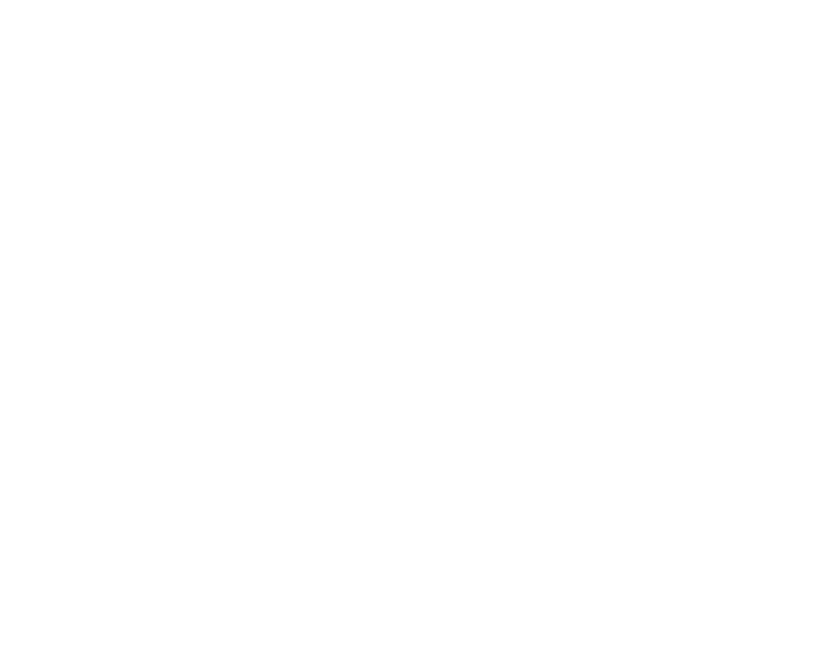
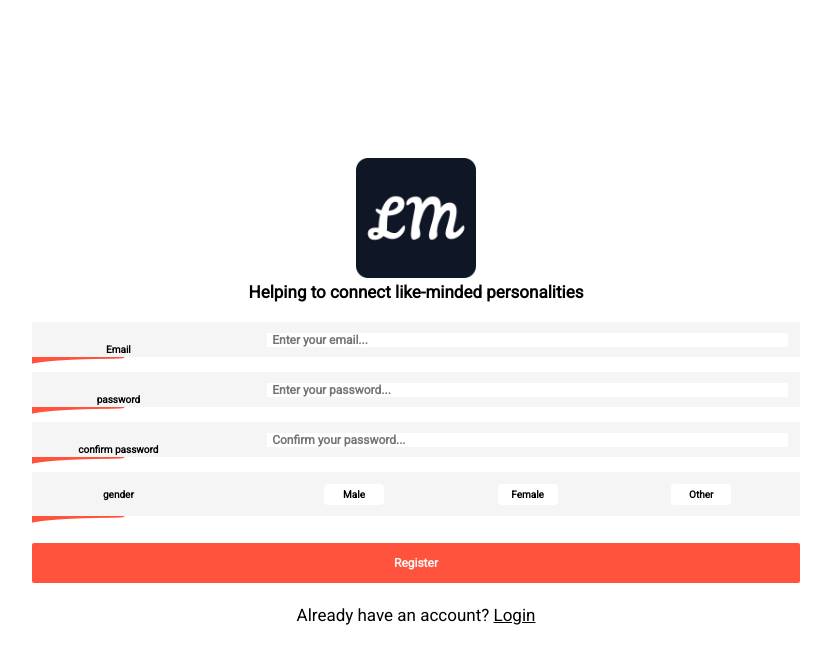
Before and after one commit to WebAhead5/like-minded-frontend, a React (Create React App) app: page /register in a window 1280 px wide. Shown: the top 664 px of the page, without its empty margins (224-1055 px from the left). Built offline with nearby package versions, Linux system fonts and the light colour scheme.

Commit message:
register page css do

```diff
--- a/src/App.js
+++ b/src/App.js
@@ -17,7 +17,7 @@
 import "./tools/recoil/recoilStates"
 import {LoginPage} from "./components/pages/loginPage/loginPage";
 import Dashboard from "./components/pages/dashboard/dashboard";
-
+import {Registration} from "./components/pages/registration/registration";
 import EditProfilePage from "./components/pages/editProfilePage/editProfilePage"
 // import {reduce} from 'immer'
 
@@ -32,8 +32,13 @@
                     <Route exact  path="/login/successful"  >
                         test
                     </Route>
+
                     <Route exact  path="/login">
                         <LoginPage />
+                    </Route>
+
+                    <Route exact  path="/register">
+                        <Registration />
                     </Route>
 
                     <Route exact  path="/dashboard">
--- a/src/components/common/candidateSuggestion/candidateSuggestion.js
+++ b/src/components/common/candidateSuggestion/candidateSuggestion.js
@@ -4,7 +4,9 @@
 
 const defaultImage = "/images/defaultImageProfile.png";
 
-function CandidateSuggestion({ imagesArr }) {
+function CandidateSuggestion({ userProfile }) {
+
+    const [expandedState, setExpandedState] = useState(false)
 
     return (
         <div className="candidateSuggestion">
--- /dev/null
+++ b/src/components/common/dashboardQuizSummary/dashboardQuizSummary.css
@@ -0,0 +1,47 @@
+div.dashboardQuizSummary {
+    border: black solid 2px;
+    display: flex;
+    flex-direction: column;
+    justify-content: center;
+    align-items: center;
+}
+
+p.banner {
+    color: white;
+    background-color: var(--color-navy);
+    padding: 10px;
+    width: 90%;
+    text-align: center;
+}
+
+div.quizMatchPreview {
+    background-color: var(--color-background);
+    height: 50px;
+    width: 90%;
+    display: flex;
+    align-items: center;
+    margin-bottom: 10px;
+    font-size: 14px;
+    font-weight: bold;
+    padding: 10px;
+}
+
+p.quizTitle {
+    width: 60%;
+    padding: 0px 10px 10px 30px;
+    margin: 0;
+}
+
+div.percentageContainer{
+    display: flex;
+    flex-direction: column;
+    justify-content: center;
+}
+p.percentage{
+    padding:0;
+    margin: 0;
+}
+p.complete{
+    padding:0;
+    margin: 0;
+}
--- /dev/null
+++ b/src/components/common/dashboardQuizSummary/dashboardQuizSummary.js
@@ -0,0 +1,24 @@
+import React, { useEffect } from "react";
+import "./dashboardQuizSummary.css";
+const { useState } = React;
+
+function DashboardQuizSummary({ userProfile }) {
+
+    const [expandedState, setExpandedState] = useState(false)
+
+    return (
+        <div className="dashboardQuizSummary">
+            <p className="banner">Take more quizzes to get more accurate matches</p>
+            <div className="quizMatchPreview">
+                <p className="quizTitle">Myers Briggs Test</p>
+                <div className="percentageContainer">
+                <p className="percentage">0%</p>
+                <p className="complete">complete</p>
+                </div>
+            </div>
+
+        </div>
+    )
+}
+
+export default DashboardQuizSummary;
--- a/src/components/common/textField/textField.css
+++ b/src/components/common/textField/textField.css
@@ -12,11 +12,12 @@
 
 }
 
-.textField label{
-    width: content-box;
+.textField p, label{
+    width: 20%;
     text-align: center;
     font-weight: bold;
     box-sizing: border-box;
+    font-size: 10px;
 
 }
 .textField input{
@@ -24,5 +25,4 @@
     margin-left: 5px;
     padding: 0 5px;
     box-sizing: border-box;
-
 }
--- a/src/components/pages/dashboard/dashboard.js
+++ b/src/components/pages/dashboard/dashboard.js
@@ -1,5 +1,6 @@
 import CandidateImages from "../../common/candidateImages/candidateImages";
 import CandidateSuggestion from "../../common/candidateSuggestion/candidateSuggestion"
+import DashboardQuizSummary from "../../common/dashboardQuizSummary/dashboardQuizSummary"
 
 import React from "react";
 // import "./";
@@ -18,6 +19,7 @@
         <div className="dashboard ">
             <CandidateImages />
             <CandidateSuggestion />
+            <DashboardQuizSummary />
         </div>
     );
 }
--- /dev/null
+++ b/src/components/pages/registration/registration.css
@@ -0,0 +1,43 @@
+div.radioButtons {
+    display: flex;
+    align-items: center;
+}
+
+.radioButtons p {
+  }
+
+div.buttonsOnly{
+    width: 70%;
+    display: flex;
+    flex-direction: row;
+    align-items: center;
+    justify-content: space-around;
+    height:20px;
+    padding-bottom: 20px;
+}
+.radioButtons label {
+    background-color: white;
+    width: 60px;
+    padding: 5px 10px;
+    font-size: 10px;
+    border-radius: 4px;
+}
+
+.radioButtons input[type="radio"] {
+    opacity: 0;
+    position: fixed;
+    width: 0;
+  }
+
+.radioButtons input[type="radio"]:checked + label {
+    background-color:#bfb;
+    border-color: #4c4;
+}
+
+.radioButtons input[type="radio"]:focus + label {
+    /* border: 2px solid #444; */
+}
+
+.radioButtons label:hover {
+    background-color: #dfd;
+  }
--- /dev/null
+++ b/src/components/pages/registration/registration.js
@@ -0,0 +1,84 @@
+import React, { useEffect, useState } from "react";
+import Axios from "axios";
+import InputFieldWrapper from "../../common/inputFieldWrapper/inputFieldWrapper";
+import TextField from "../../common/textField/textField";
+import "./registration.css"
+import "../../../index.css"
+import { Redirect } from "react-router-dom";
+
+export function Registration() {
+
+    const [form, setForm] = useState({});
+    const [error, setError] = useState("");
+    const [disableInput, setDisableInput] = useState(false)
+    const [redirect, setRedirect] = useState("")
+
+
+    function onSubmit(e) {
+        e.preventDefault()
+        if (disableInput)
+            return;
+        setDisableInput(true)
+        Axios.post("/api/auth/login", form)
+            .then(({ data }) => {
+                if (data.ok)
+                    setRedirect("/login/successful")
+
+                else
+                    setError(data.message)
+
+                setDisableInput(false)
+
+            })
+            .catch(err => {
+                console.log(err)
+            })
+        e.preventDefault();
+
+    }
+
+    return <div className={"register"}>
+
+        <div className={"register_logoContainer"}>
+            <img src={"/images/img-logo-512.png"} alt={"logo"} className={"register_logo"} />
+            <h4>Helping to connect like-minded personalities</h4>
+        </div>
+        <form className={"register_inputFields"} onSubmit={onSubmit} >
+            <InputFieldWrapper>
+                <TextField title={"Email"} inputType={"Email"} name={"email"} placeHolder={"Enter your email..."} value={form.email} onInput={(val) =>
+                    !disableInput && setForm({ ...form, email: val })
+                } />
+            </InputFieldWrapper>
+            <InputFieldWrapper>
+                <TextField title={"password"} inputType={"password"} name={"password"} placeHolder={"Enter your password..."} value={form.password} onInput={(val) =>
+                    !disableInput && setForm({ ...form, password: val })} />
+            </InputFieldWrapper>
+            <InputFieldWrapper>
+                <TextField title={"confirm password"} inputType={"password"} name={"confirm-password"} placeHolder={"Confirm your password..."} value={form.password} onInput={(val) =>
+                    !disableInput && setForm({ ...form, password: val })} />
+            </InputFieldWrapper>
+            <InputFieldWrapper>
+                <div className="radioButtons textField">
+                    <p>gender</p>
+                    <div className="buttonsOnly">
+                    <input type="radio" id="male" name="gender"></input>
+                    <label className="genderLabel" for="male">Male
+                    </label>
+                    <input type="radio" id="female" name="gender"></input>
+                    <label className="genderLabel" for="female">Female</label>
+                    <input type="radio" id="other" name="gender"></input>
+                    <label className="genderLabel" for="other">Other</label>
+                    </div>
+                </div>
+            </InputFieldWrapper>
+            <h2 className={"register_error"} >{error}</h2>
+            <a href={"/api/auth/google"}> <input type="button" value={"Register"}
+                className={"orangeBtn roundedCorners_lite register_button"} /></a>
+            <p>Already have an account? <u>Login</u></p>
+        </form>
+        {redirect && < Redirect to={redirect} />}
+
+    </div>
+
+
+}
```
